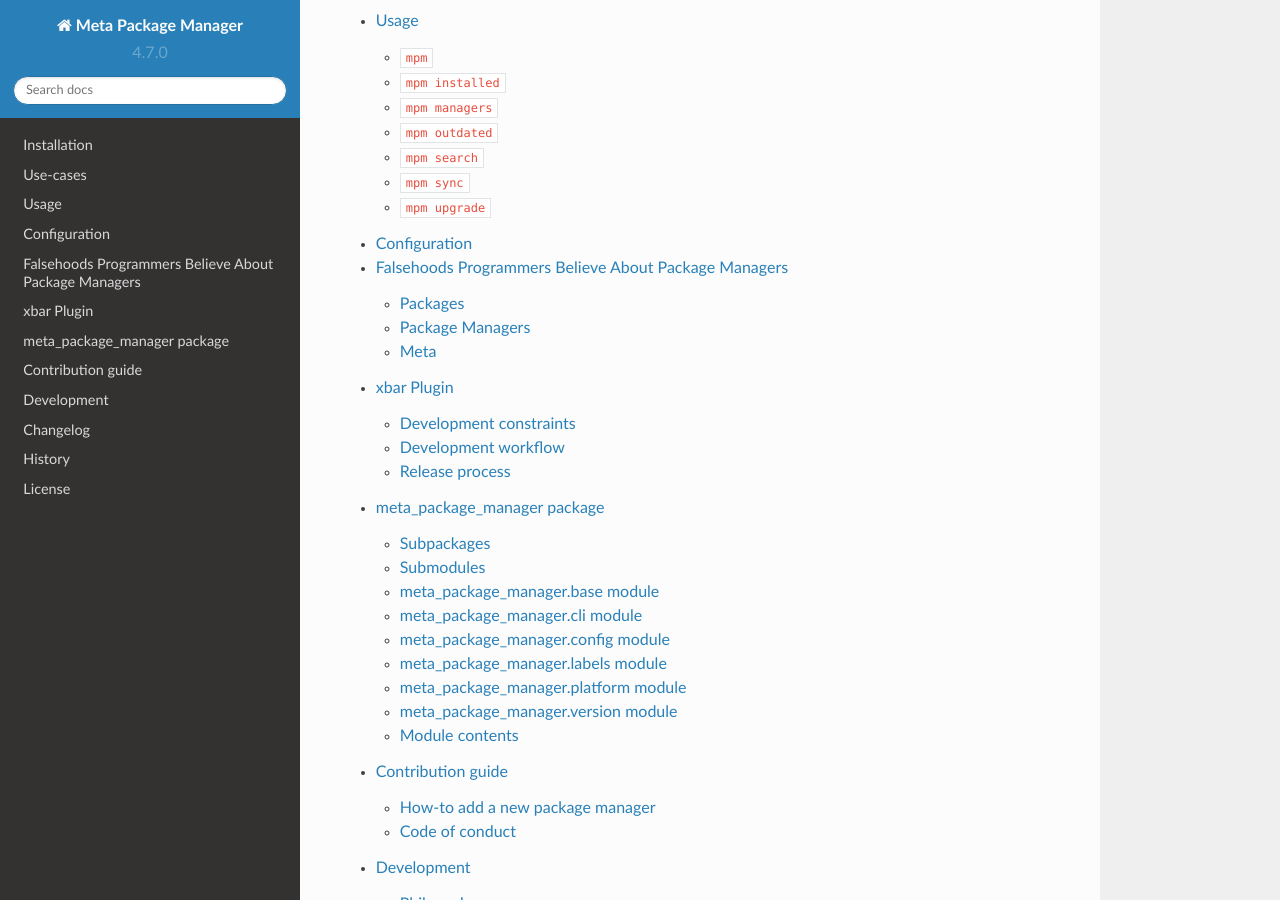
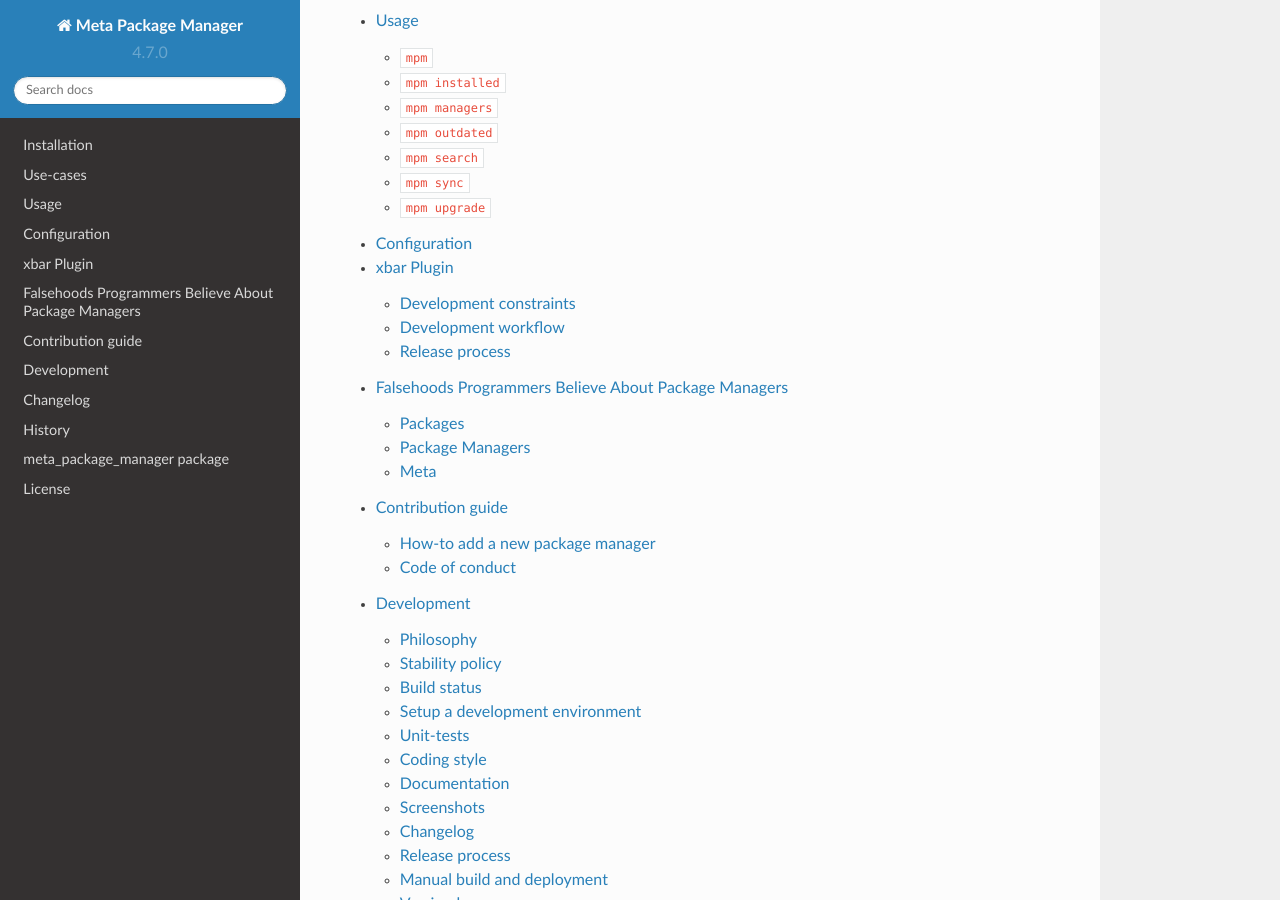
Before and after one commit to kdeldycke/meta-package-manager, a Sphinx documentation site: the page built from docs/index.rst, in a window 1280 px wide and 900 px high, scrolled down 4713 px. Built offline with Sphinx 7.4.7 and the Read the Docs theme 2.0.0, drawn with Linux system fonts in a browser that asks for light colours; pages that are not in the unit, such as notebooks, are missing from menus; some of the changed text lies outside the part shown.

Commit message:
Re-order index.

```diff
--- a/docs/index.rst
+++ b/docs/index.rst
@@ -10,14 +10,14 @@
    usecase
    usage
    configuration
+   xbar
    falsehoods
-   xbar
-   meta_package_manager
    contributing
    development
    changelog
+   history
+   meta_package_manager
    todolist
-   history
    license
 
 
```
